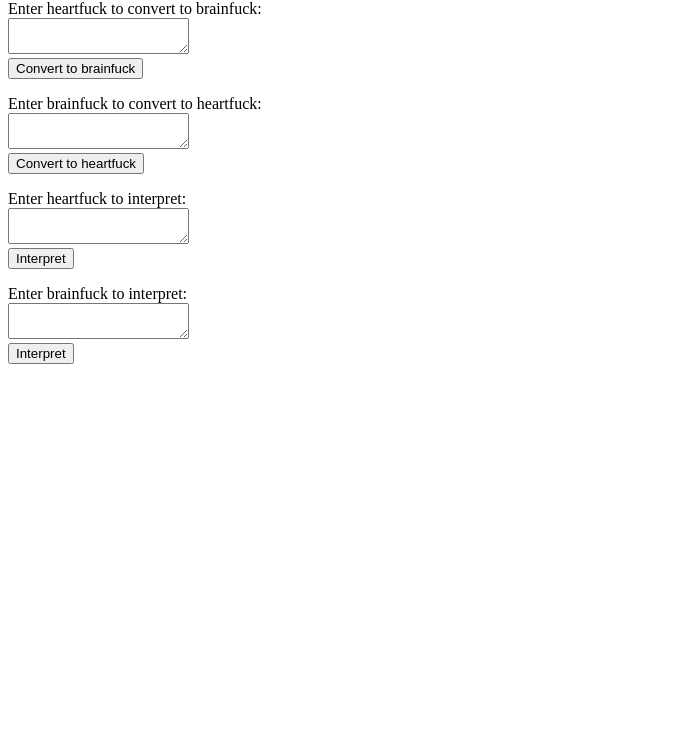
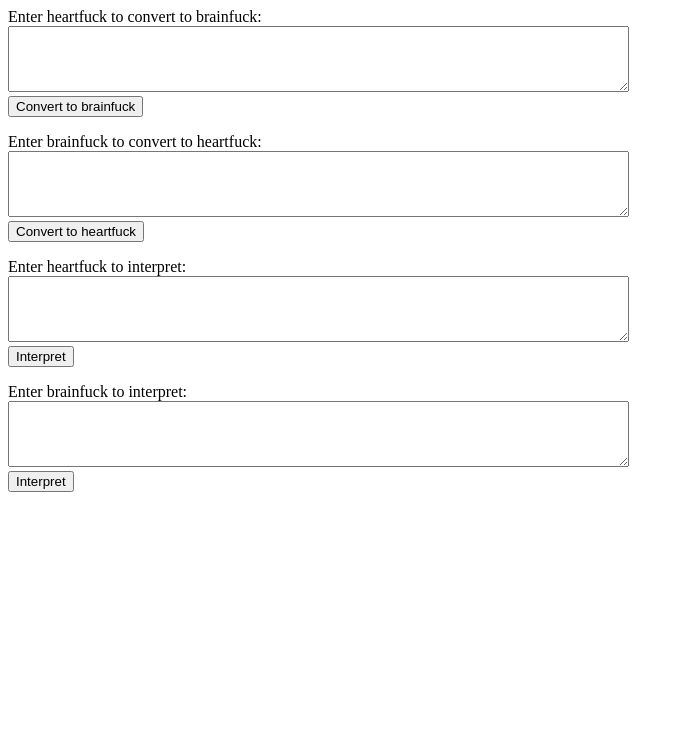
Before and after one commit to burgravian/heartfuck, a plain HTML site: page index.html in a window 1280 px wide. Shown: the part 67-800 px from the top of the page, without its empty margins (0-684 px from the left). Drawn offline with Linux system fonts and the light colour scheme.

Commit message:
Output on the right

```diff
--- a/index.html
+++ b/index.html
@@ -10,36 +10,41 @@
 </head>
 
 <body>
+  <div class="row">
+    <div class="column">
       <h2>Heartfuck</h2>
 
 
       <p>
         Enter heartfuck to convert to brainfuck:<br>
-    <textarea type='text' id='heartfuckToBrainfuck'></textarea><br>
+        <textarea type='text' id='heartfuckToBrainfuck' rows="4" cols="75"></textarea><br>
         <button onclick="runHeartfuckToBrainfuck(-1)">Convert to brainfuck</button>
       </p>
 
 
       <p>
         Enter brainfuck to convert to heartfuck:<br>
-    <textarea type='text' id='brainfuckToHeartfuck'></textarea><br>
+        <textarea type='text' id='brainfuckToHeartfuck' rows="4" cols="75"></textarea><br>
         <button onclick="runBrainfuckToHeartfuck()">Convert to heartfuck</button>
       </p>
 
       <p>
         Enter heartfuck to interpret:<br>
-    <textarea type='text' id='interpretHeartfuck'></textarea><br>
+        <textarea type='text' id='interpretHeartfuck' rows="4" cols="75"></textarea><br>
         <button onclick="interpretHeartfuck()">Interpret</button>
       </p>
 
       <p>
         Enter brainfuck to interpret:<br>
-    <textarea type='text' id='interpretBrainfuck'></textarea><br>
+        <textarea type='text' id='interpretBrainfuck' rows="4" cols="75"></textarea><br>
         <button onclick="interpretBrainfuck(-1)">Interpret</button>
       </p>
+    </div>
 
-
+    <div class="column">
       <p id="output"></p>
+    </div>
+  </div>
 
   <script src="main.js"></script>
   <script src="interpreting.js"></script>
--- a/style.css
+++ b/style.css
@@ -0,0 +1,7 @@
+.row {
+    display: flex;
+}
+
+.column {
+    flex: 50%;
+}
```
Lines whose indentation alone changed are shown as unchanged.
